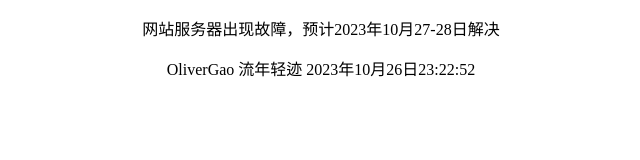
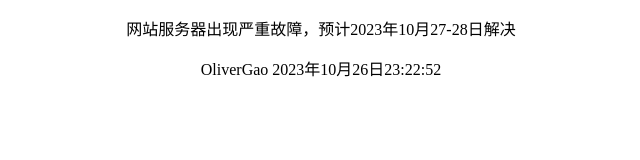
Before and after one commit to olivergkou/stopwarn, a plain HTML site: page index.html in a window 1280 px wide. Shown: the whole page, without its empty margins (319-959 px from the left). Drawn offline with Linux system fonts and the light colour scheme.

Commit message:
Update index.html

```diff
--- a/index.html
+++ b/index.html
@@ -5,7 +5,7 @@
   <title>公告！</title>
 </head>
 <body>
-<p align="center">网站服务器出现故障，预计2023年10月27-28日解决</p>
-<p align="center">OliverGao 流年轻迹 2023年10月26日23:22:52</p>
+<p align="center">网站服务器出现严重故障，预计2023年10月27-28日解决</p>
+<p align="center">OliverGao 2023年10月26日23:22:52</p>
 </body>
 </html>
```
